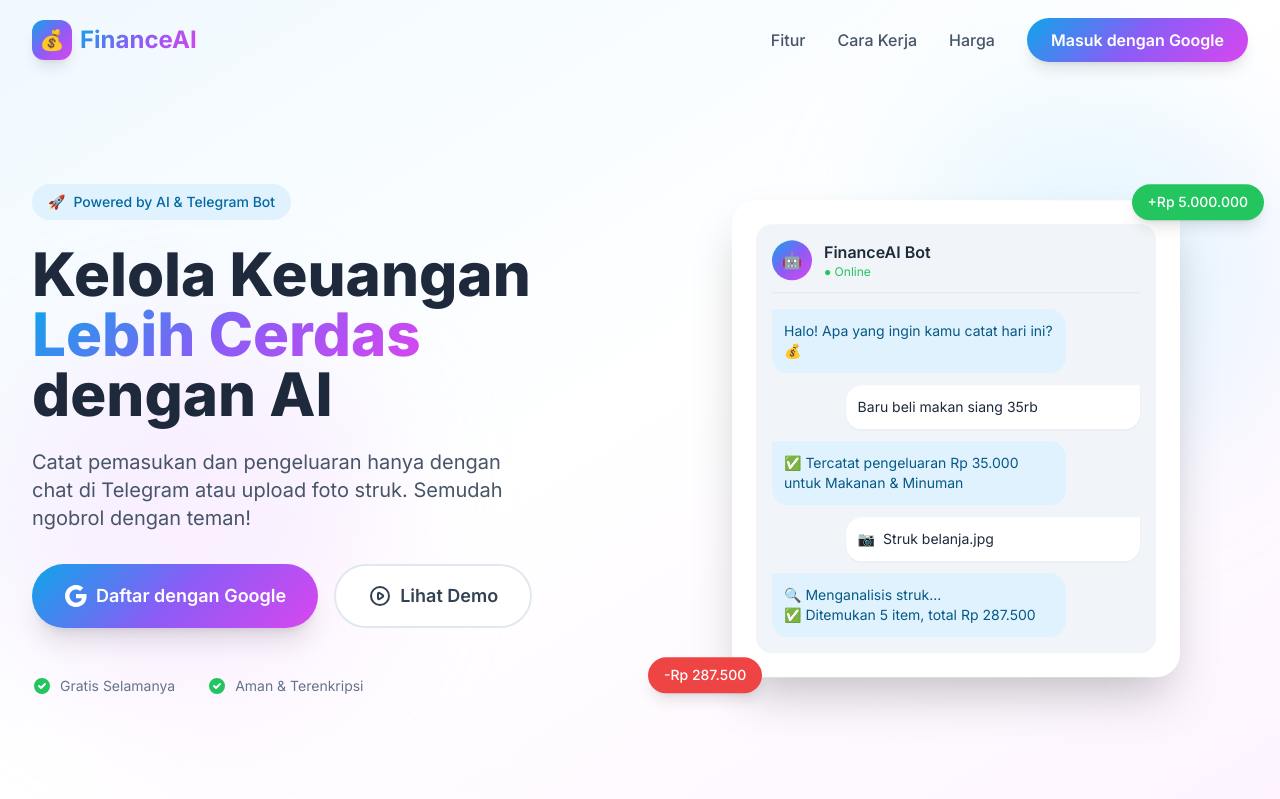
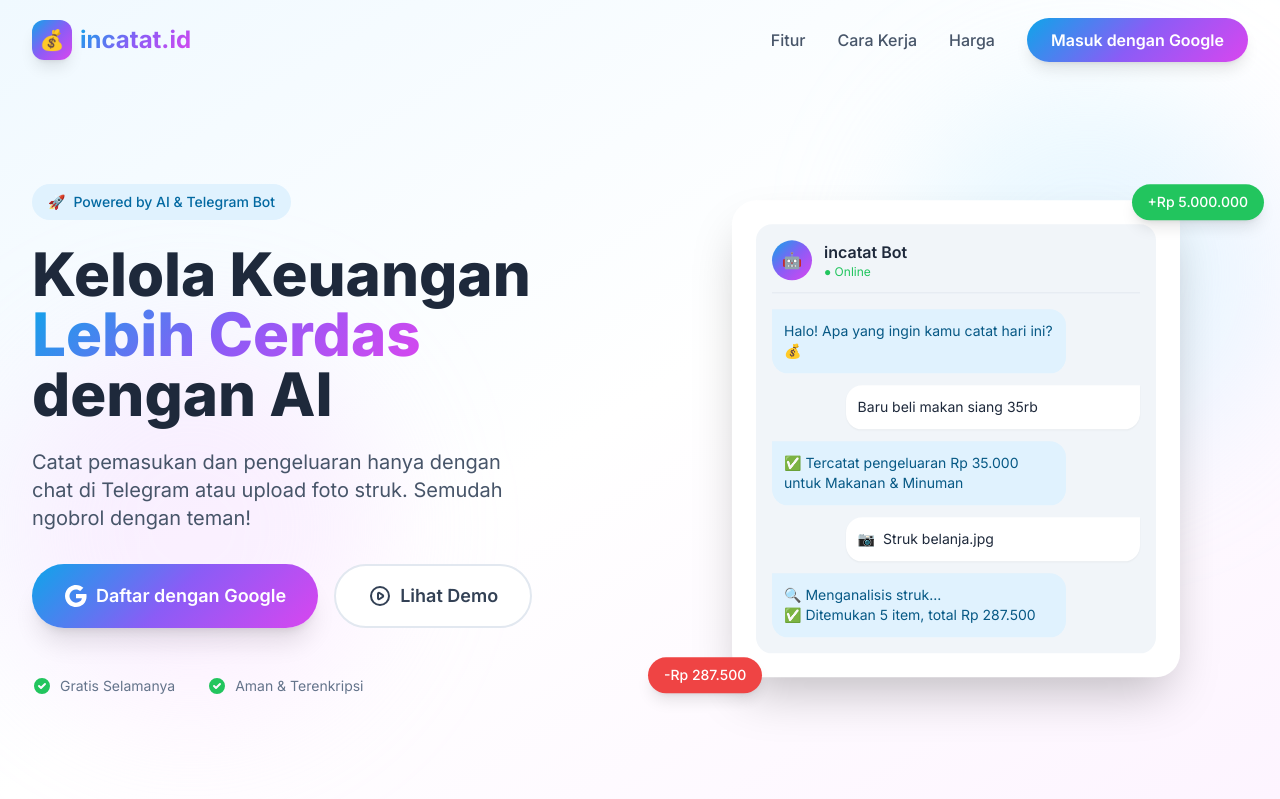
Before and after one commit to rainerhosch/finance-ai-agent, a CodeIgniter app: page /database/ in a window 1280 px wide. Shown: the top 799 px of the page. Run offline with CodeIgniter, Linux system fonts and the light colour scheme; some libraries are stand-ins or nearby versions.

Commit message:
update name

```diff
--- a/application/controllers/Home.php
+++ b/application/controllers/Home.php
@@ -18,7 +18,7 @@ class Home extends MY_Controller
      */
     public function index()
     {
-        $this->data['title'] = 'FinanceAI - Pencatatan Keuangan Cerdas';
+        $this->data['title'] = 'incatat.id - Pencatatan Keuangan Cerdas';
         $this->data['meta_description'] = 'Kelola keuangan Anda dengan mudah menggunakan AI dan Telegram Bot. Catat pemasukan dan pengeluaran hanya dengan chat atau upload foto struk.';
 
         $this->render('home/index');
--- a/application/controllers/Migrate.php
+++ b/application/controllers/Migrate.php
@@ -25,7 +25,7 @@ class Migrate extends CI_Controller
     {
         $this->load->dbforge();
 
-        echo "<h1>FinanceAI Database Migration</h1>";
+        echo "<h1>incatat.id Database Migration</h1>";
         echo "<pre>";
 
         try {
--- a/application/views/dashboard/settings.php
+++ b/application/views/dashboard/settings.php
@@ -65,7 +65,7 @@
                         <span class="text-2xl">1️⃣</span>
                         <div>
                             <div class="font-medium text-blue-800">Buka Telegram Bot</div>
-                            <div class="text-sm text-blue-600">Cari dan buka @FinanceAI_Bot di Telegram</div>
+                            <div class="text-sm text-blue-600">Cari dan buka @incatat_bot di Telegram</div>
                         </div>
                     </div>
 
--- a/application/views/home/index.php
+++ b/application/views/home/index.php
@@ -9,7 +9,7 @@
                 <div class="w-10 h-10 gradient-bg rounded-xl flex items-center justify-center shadow-lg">
                     <span class="text-white text-xl">💰</span>
                 </div>
-                <span class="text-2xl font-bold gradient-text">FinanceAI</span>
+                <span class="text-2xl font-bold gradient-text">incatat.id</span>
             </div>
 
             <!-- Desktop Menu -->
@@ -149,7 +149,7 @@
                                 <span class="text-white">🤖</span>
                             </div>
                             <div>
-                                <div class="font-semibold">FinanceAI Bot</div>
+                                <div class="font-semibold">incatat Bot</div>
                                 <div class="text-xs text-green-500">● Online</div>
                             </div>
                         </div>
--- a/application/views/layout/dashboard_header.php
+++ b/application/views/layout/dashboard_header.php
@@ -5,7 +5,7 @@
     <meta charset="UTF-8">
     <meta name="viewport" content="width=device-width, initial-scale=1.0">
     <title>
-        <?= isset($title) ? $title : 'Dashboard - FinanceAI' ?>
+        <?= isset($title) ? $title : 'Dashboard - incatat.id' ?>
     </title>
 
     <!-- Tailwind CSS via CDN -->
@@ -72,7 +72,7 @@
                         <div class="w-10 h-10 gradient-bg rounded-xl flex items-center justify-center shadow-lg">
                             <span class="text-white text-xl">💰</span>
                         </div>
-                        <span class="text-xl font-bold text-slate-800">FinanceAI</span>
+                        <span class="text-xl font-bold text-slate-800">incatat.id</span>
                     </a>
                 </div>
 
@@ -170,7 +170,7 @@
                             </svg>
                         </button>
                         <h1 class="text-xl font-semibold text-slate-800">
-                            <?= isset($title) ? str_replace(' - FinanceAI', '', $title) : 'Dashboard' ?>
+                            <?= isset($title) ? str_replace(' - incatat.id', '', $title) : 'Dashboard' ?>
                         </h1>
                     </div>
 
--- a/application/views/layout/main_footer.php
+++ b/application/views/layout/main_footer.php
@@ -8,7 +8,7 @@
                     <div class="w-10 h-10 gradient-bg rounded-xl flex items-center justify-center">
                         <span class="text-white text-xl">💰</span>
                     </div>
-                    <span class="text-2xl font-bold">FinanceAI</span>
+                    <span class="text-2xl font-bold">incatat.id</span>
                 </div>
                 <p class="text-slate-400 max-w-md">
                     Kelola keuangan Anda dengan mudah menggunakan AI dan Telegram Bot.
@@ -30,8 +30,8 @@
             <div>
                 <h4 class="font-semibold mb-4">Hubungi Kami</h4>
                 <ul class="space-y-2 text-slate-400">
-                    <li>📧 support@financeai.id</li>
-                    <li>💬 @FinanceAI_Bot</li>
+                    <li>📧 support@incatat.id</li>
+                    <li>💬 @incatat_bot</li>
                 </ul>
             </div>
         </div>
@@ -39,7 +39,7 @@
         <div class="border-t border-slate-800 mt-12 pt-8 flex flex-col md:flex-row justify-between items-center">
             <p class="text-slate-400 text-sm">
                 ©
-                <?= date('Y') ?> FinanceAI. All rights reserved.
+                <?= date('Y') ?> incatat.id. All rights reserved.
             </p>
             <div class="flex space-x-6 mt-4 md:mt-0">
                 <a href="#" class="text-slate-400 hover:text-white transition">Privacy Policy</a>
--- a/application/views/layout/main_header.php
+++ b/application/views/layout/main_header.php
@@ -5,9 +5,9 @@
     <meta charset="UTF-8">
     <meta name="viewport" content="width=device-width, initial-scale=1.0">
     <meta name="description"
-        content="<?= isset($meta_description) ? $meta_description : 'FinanceAI - Pencatatan Keuangan Cerdas' ?>">
+        content="<?= isset($meta_description) ? $meta_description : 'incatat.id - Pencatatan Keuangan Cerdas' ?>">
     <title>
-        <?= isset($title) ? $title : 'FinanceAI' ?>
+        <?= isset($title) ? $title : 'incatat.id' ?>
     </title>
 
     <!-- Tailwind CSS via CDN -->
```
Also changed, not shown: application/controllers/Dashboard.php (+4 -4 lines), README.md.
